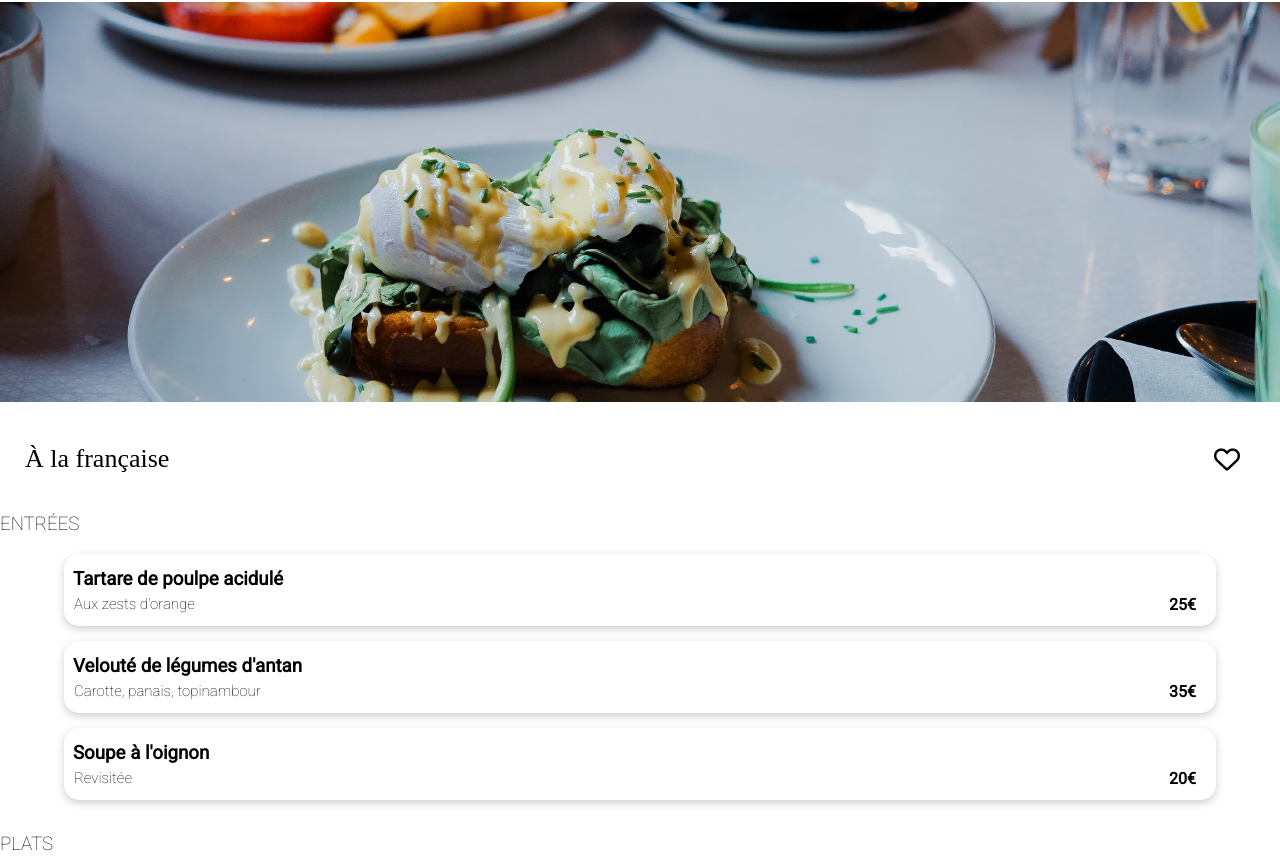
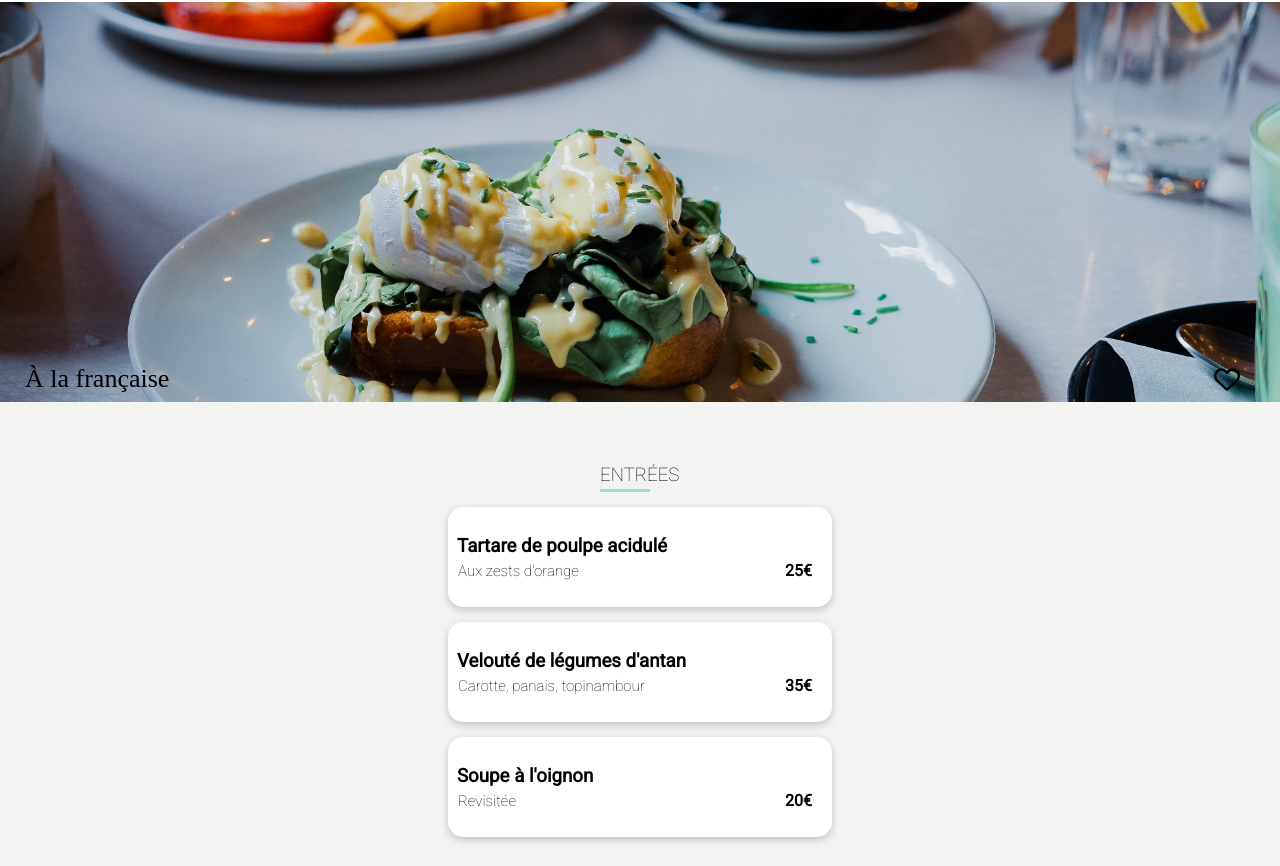
Before and after one commit to bondonflorian/ohmyfood, a website: page a_la_francaise.html in a window 1280 px wide. Shown: the part 86-952 px from the top of the page. Drawn offline with Linux system fonts and the light colour scheme; a web font is replaced by a local one.

Commit message:
Fin de structuration de la version bureau et la page des menus

```diff
--- a/sass/base/_structure.scss
+++ b/sass/base/_structure.scss
@@ -88,4 +88,8 @@ h1, h2, h3, p, .liste__bouton {
         font-size: 18px;
     }
 
+    & a {
+        color: white;
+    }
+
 }
--- a/sass/pages/_menu.scss
+++ b/sass/pages/_menu.scss
@@ -13,7 +13,6 @@
 }
 
 .menu {
-    @include mobile {
         display: flex;
         flex-direction: column;
         background-color: $couleur-gris;
@@ -24,7 +23,11 @@
         & > h3 {
             position: relative;
             text-transform: uppercase;
-            margin: 20px 0 20px 25px;
+            margin: 50px 0 20px 600px;
+
+            @include mobile {
+                margin: 20px 0 20px 25px;
+            }
 
             &:after {
                 content: '';
@@ -34,9 +37,12 @@
                 position: absolute;
                 left: 0px;
                 bottom: -5px;
+
+                @include mobile {
+                    left: 0px;
+                }
             }
         }
-    }
 
     &__titre {
         display: flex;
@@ -60,11 +66,21 @@
     }
 
     &__plat {
+        display: flex;
+        flex-direction: column;
+        justify-content: center;
         background-color: white;
         margin: 0 0 15px 0;
-        width: 90%;
+        width: 30%;
+        height: 100px;
         border-radius: 15px;
         box-shadow: $shadow;
+
+        @include mobile {
+            display: initial;
+            height: auto;
+            width: 90%;
+        }
 
         & > h3 {
             margin: 15px 0 0 9px;
```
Also changed, not shown: index.html (+1 -1 lines), public/css/style.css, 1 other file.
